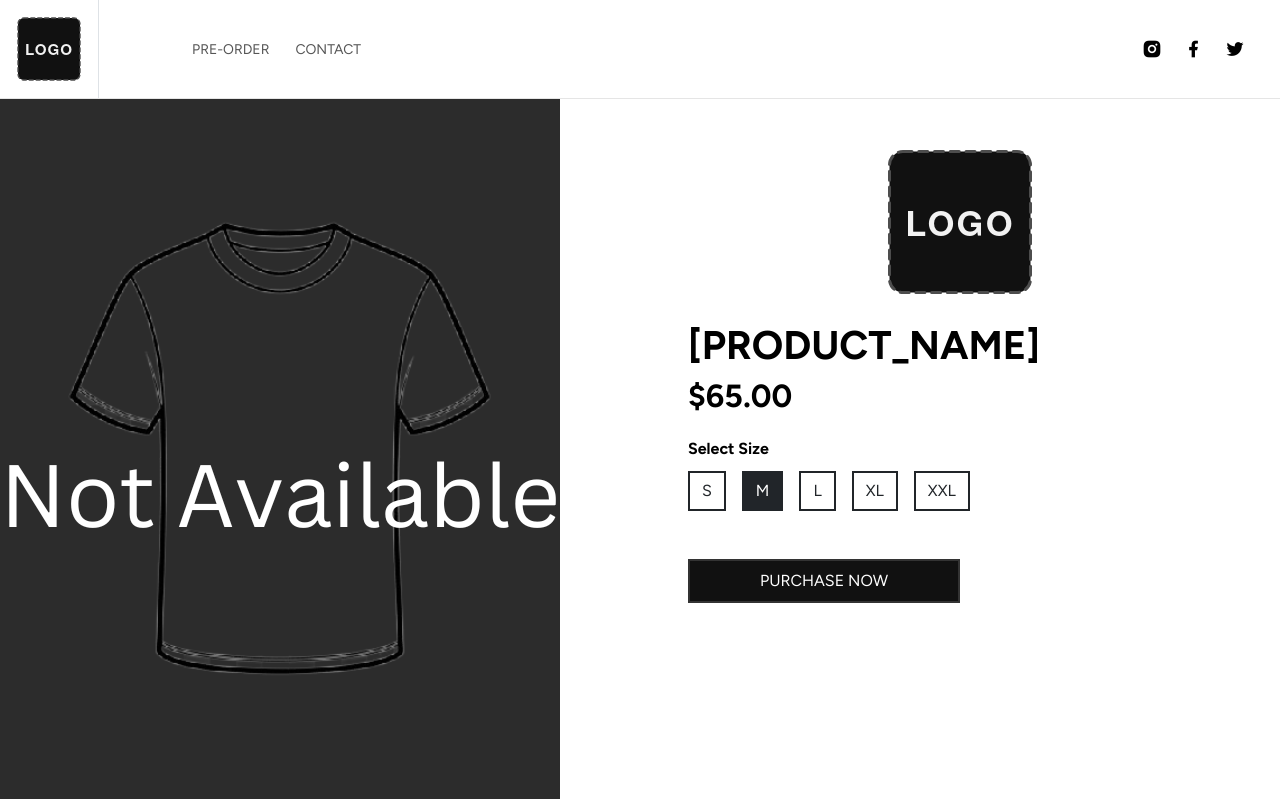
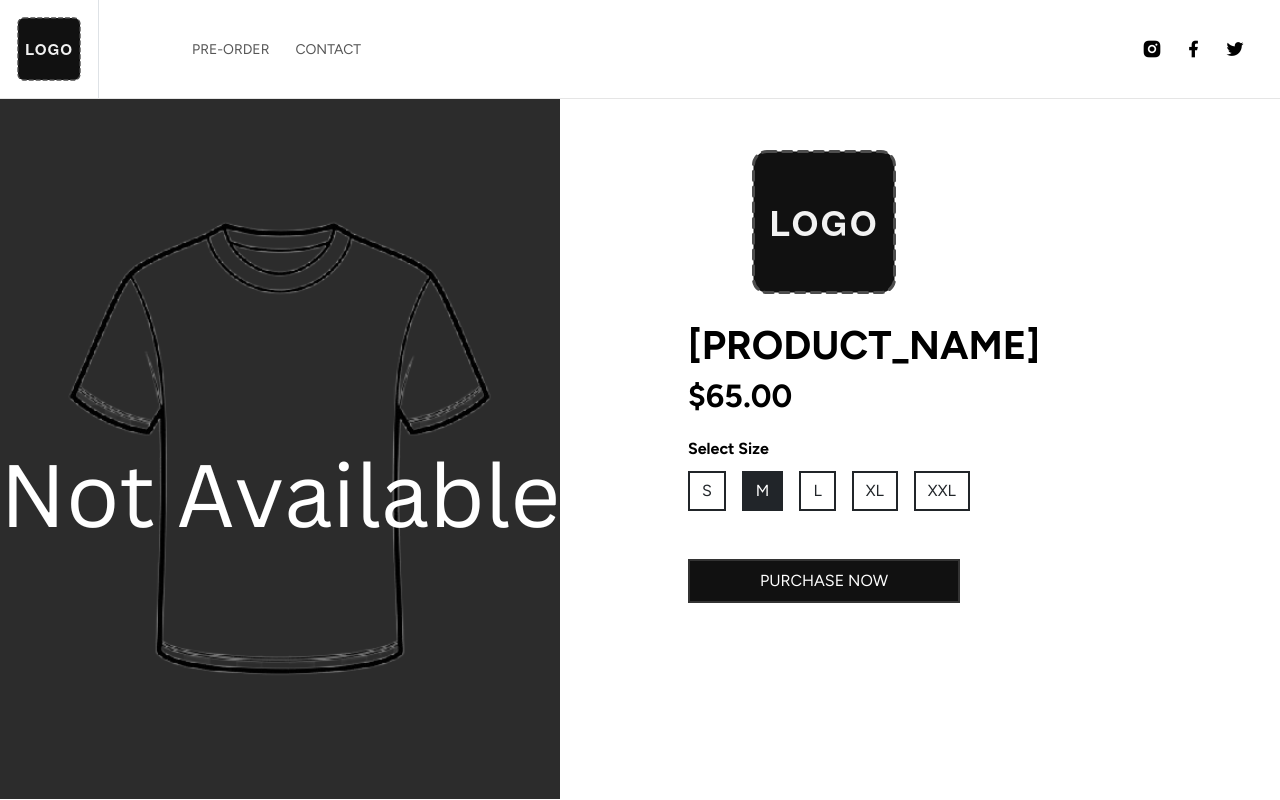
Before and after one commit to d-velopr/Slattson, a plain HTML site: page inStock-pages/stock1.html in a window 1280 px wide. Shown: the top 800 px of the page. Drawn offline with Linux system fonts and the light colour scheme.

Commit message:
centered logo inside inStock div

```diff
--- a/css/style.css
+++ b/css/style.css
@@ -689,6 +689,19 @@ a:hover { color: #fff; }
   display: block;
   margin: 0 auto 16px;
 }
+
+/* On desktop the sidebar's content block is only the left half of the column
+   (the PURCHASE NOW button is w-50), so a column-centred logo drifts right of
+   everything under it. Box the logo to that same half so object-fit centres it
+   over the content block. Below lg the button centres itself, so the full-width
+   rule above already lines the logo up. */
+@media (min-width: 992px) {
+  .product-page-logo {
+    width: 50%;
+    margin-right: auto;
+    margin-left: 0;
+  }
+}
 /* ====================== MOBILE FIXES – PURCHASE BUTTON & FOLLOW BUTTON ====================== */
 @media (max-width: 991.98px) {
   /* 1. Make "PURCHASE NOW" button full-width and perfectly centered on mobile */
```
